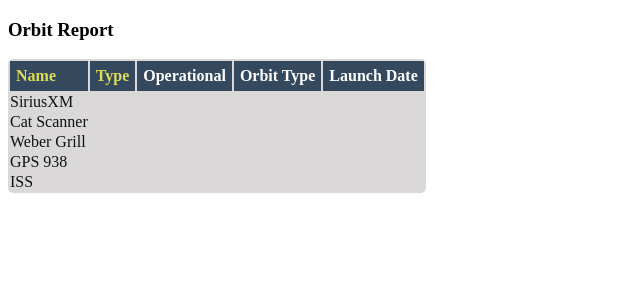
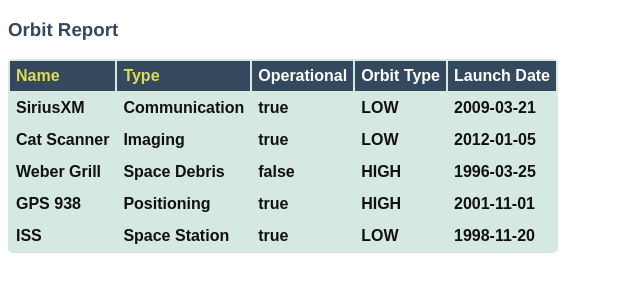
Before and after one commit to milaguileras/orbit-report, an Angular app: page / in a window 1280 px wide. Shown: the top 300 px of the page, without its empty margins (0-640 px from the left). Built offline with nearby package versions, Linux system fonts and the light colour scheme.

Commit message:
added css to app.component, orbit-list component and added ngFor array to orbit-list html

```diff
--- a/src/app/app.component.css
+++ b/src/app/app.component.css
@@ -0,0 +1,13 @@
+.search-form {
+    margin-bottom: 40px;
+}
+
+button {
+    margin-left: 10px;
+    color: #fff;
+    background-color: #009b25;
+    border-radius: 4px;
+    padding: 2px 5px;
+    font-size: 18px;
+    cursor: pointer;
+}
--- a/src/app/orbit-list/orbit-list.component.css
+++ b/src/app/orbit-list/orbit-list.component.css
@@ -9,11 +9,12 @@
 
 table {
   color: #111;
+  font-family: Arial, Helvetica, sans-serif;
   border-radius: 5px;
   overflow: hidden;
   margin: 12px 0;
   min-width: 300px;
-  background: #dad8d8;
+  background: #d5e9e1;
 }
 
 .header-row {
--- a/src/app/orbit-list/orbit-list.component.html
+++ b/src/app/orbit-list/orbit-list.component.html
@@ -7,5 +7,13 @@
         <th>Orbit Type</th>
         <th>Launch Date</th>
     </tr>
-    <tr *ngFor='let satellite of satellites'>{{satellite.name}}</tr>
+    <tr *ngFor='let satellite of satellites'>
+        <th>{{satellite.name}}</th>
+        <th>{{satellite.type}}</th>
+        <th>{{satellite.operational}}</th>
+        <th>{{satellite.orbitType}}</th>
+        <th>{{satellite.launchDate}}</th>
+    </tr>
+
+
 </table>
--- a/src/index.html
+++ b/src/index.html
@@ -1,4 +1,13 @@
 <!doctype html>
+<style>
+  body {
+    font-family: 'Helvetica', 'Courier';
+  }
+
+  h3 {
+      color: #34495E;
+  }
+</style>
 <html lang="en">
 <head>
   <meta charset="utf-8">
```
